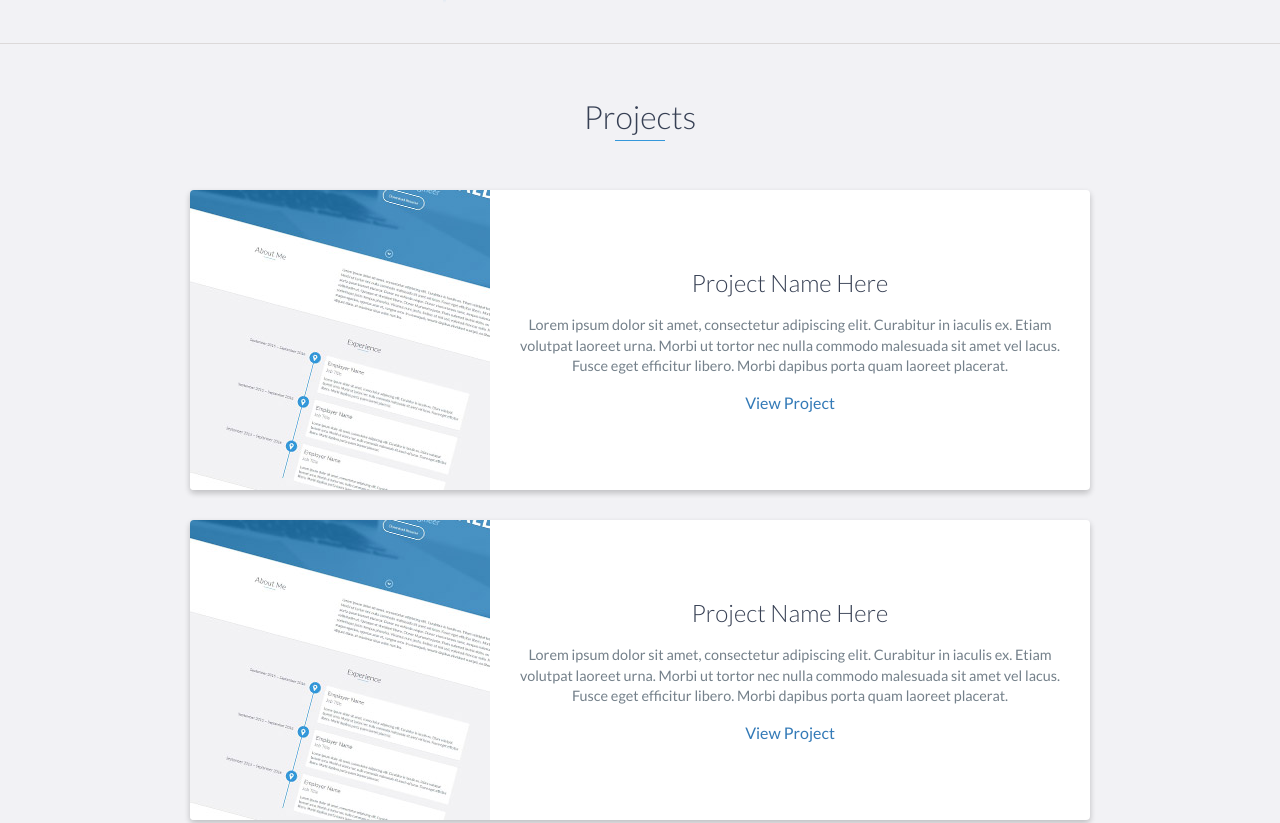
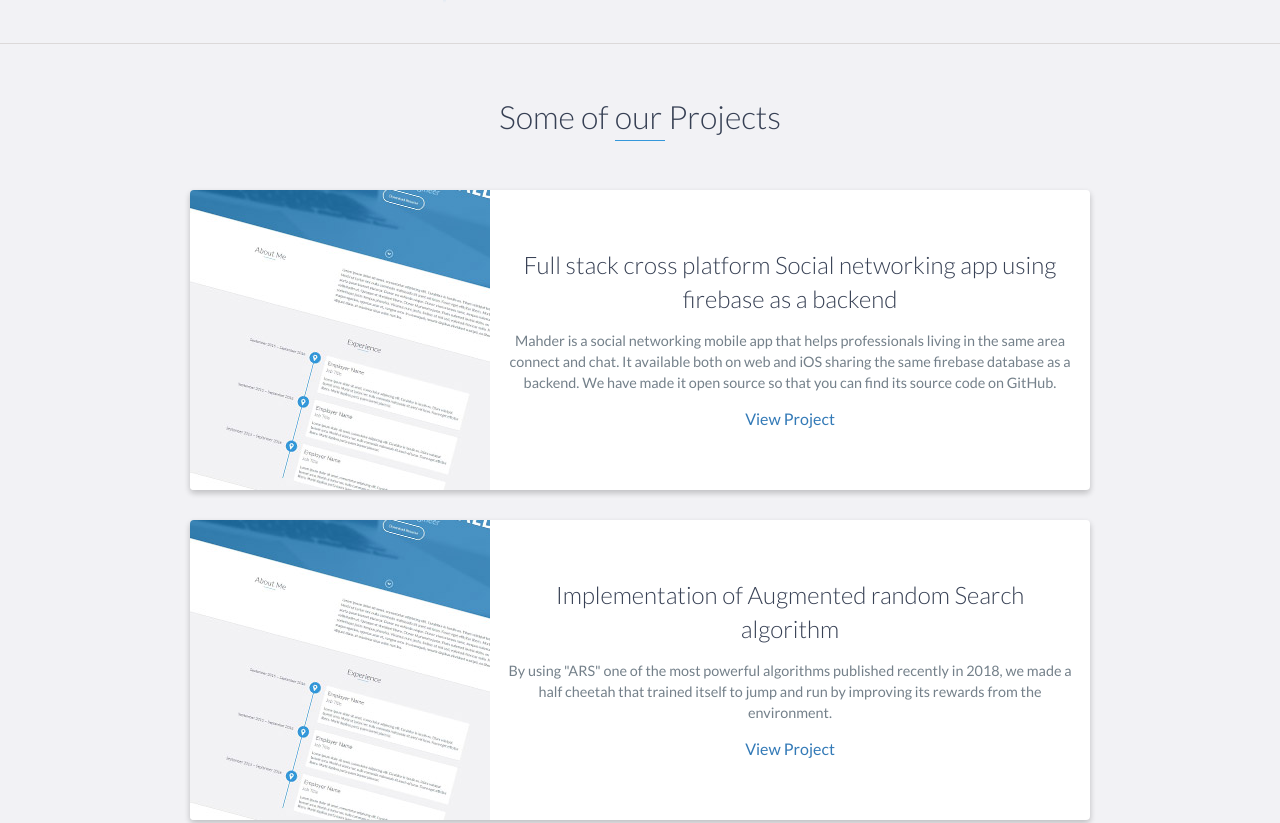
Before and after one commit to kuwrom/kuwrom.github.io, a website: page index.html in a window 1280 px wide. Shown: the part 1941-2764 px from the top of the page. Drawn offline with nearby package versions, Linux system fonts and the light colour scheme.

Commit message:
Update index.html

```diff
--- a/index.html
+++ b/index.html
@@ -128,7 +128,7 @@
 
 
     <div id="projects" class="background-alt">
-        <h2 class="heading">Projects</h2>
+        <h2 class="heading">Some of our Projects</h2>
         <div class="container">
             <div class="row">
                 <div class="project shadow-large">
@@ -137,10 +137,11 @@
                     </div>
                     <!-- End .project-image -->
                     <div class="project-info">
-                        <h3>Project Name Here</h3>
+                        <h3>Full stack cross platform Social networking app using firebase as a backend</h3>
                         <p>
-                            Lorem ipsum dolor sit amet, consectetur adipiscing elit. Curabitur in iaculis ex. Etiam volutpat laoreet urna. Morbi ut tortor nec nulla commodo malesuada sit amet vel lacus. Fusce eget efficitur libero. Morbi dapibus porta quam laoreet placerat.
-                        </p>
+                           Mahder is a social networking mobile app that helps professionals living in the same area connect and chat.
+				It available both on web and iOS sharing the same firebase database as a backend. We have made it open source so that you can find its source code on GitHub.
+			    </p>
                         <a href="#">View Project</a>
                     </div>
                     <!-- End .project-info -->
@@ -153,10 +154,11 @@
                     </div>
                     <!-- End .project-image -->
                     <div class="project-info">
-                        <h3>Project Name Here</h3>
+                        <h3>Implementation of Augmented random Search algorithm</h3>
                         <p>
-                            Lorem ipsum dolor sit amet, consectetur adipiscing elit. Curabitur in iaculis ex. Etiam volutpat laoreet urna. Morbi ut tortor nec nulla commodo malesuada sit amet vel lacus. Fusce eget efficitur libero. Morbi dapibus porta quam laoreet placerat.
-                        </p>
+                         By using "ARS" one of the most powerful algorithms published recently in 2018,
+				we made a half cheetah that trained itself to jump and run by improving its rewards from the environment.
+			    </p>
                         <a href="#">View Project</a>
                     </div>
                     <!-- End .project-info -->
```
